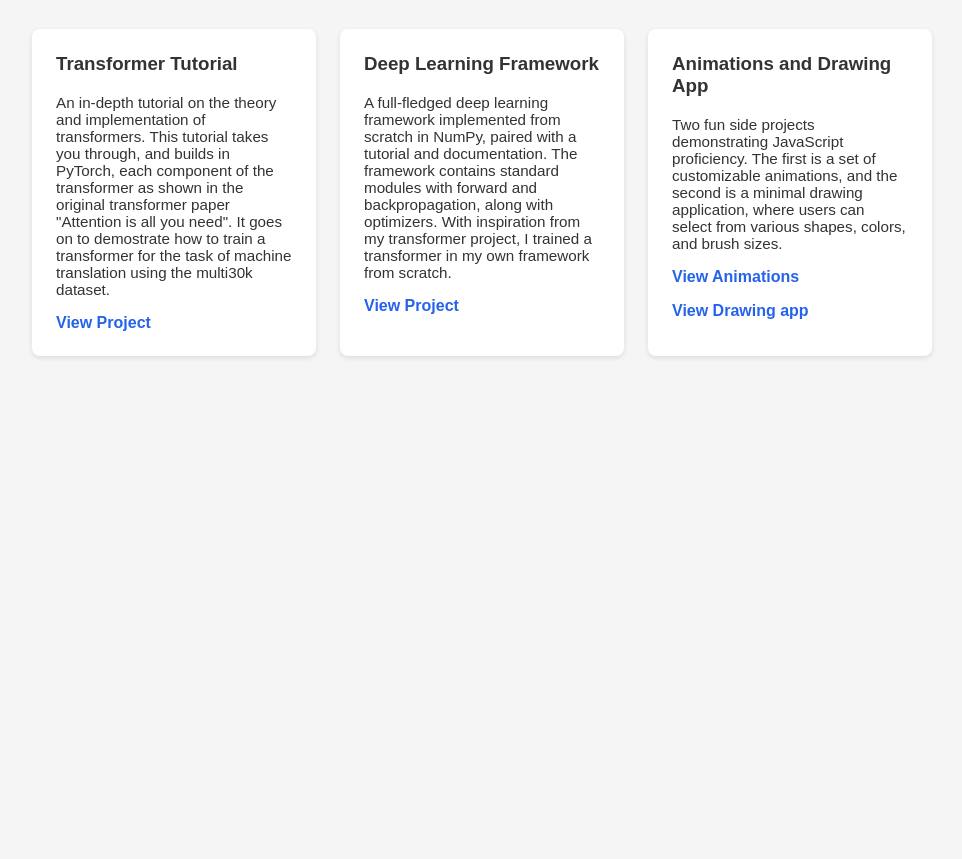
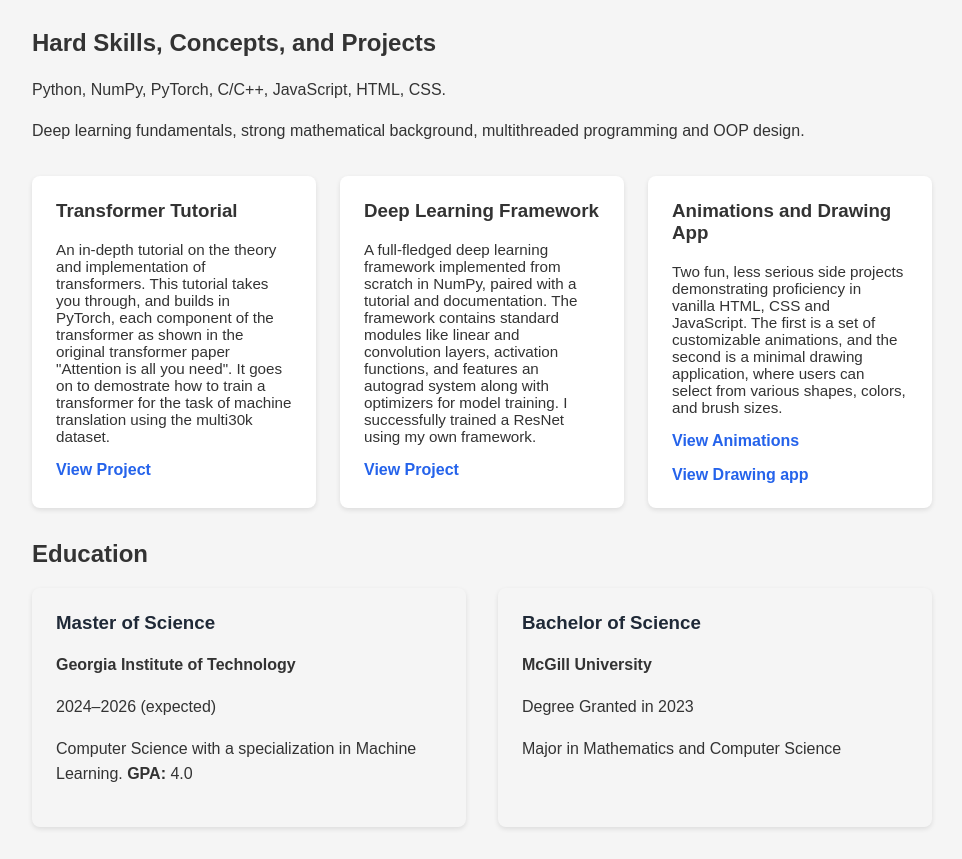
Before and after one commit to michaelkosmider/portfolio, a plain HTML site: page index.html in a window 1280 px wide. Shown: the part 396-1255 px from the top of the page, without its empty margins (158-1120 px from the left). Before the commit the page ends 800 px from the top, so only its background shows below. Drawn offline with Linux system fonts and the light colour scheme.

Commit message:
added skills and education

```diff
--- a/index.html
+++ b/index.html
@@ -65,6 +65,27 @@
       padding: 2rem 1rem;
       color: #888;
     }
+
+  .education-container {
+  display: flex;
+  flex-wrap: wrap;
+  gap: 2rem;
+  margin-top: 1rem;
+}
+
+.education-entry {
+  /* background: white; */
+  border-radius: 8px;
+  box-shadow: 0 2px 5px rgba(0,0,0,0.1);
+  padding: 1.5rem;
+  flex: 1 1 300px;
+  min-width: 280px;
+}
+
+.education-entry h3 {
+  margin-top: 0;
+  color: #1f2937;
+}
   </style>
 </head>
 <body>
@@ -78,7 +99,15 @@
     <h2>About Me</h2>
     <p>I’m a graduate student (4.0 GPA) at Georgia Tech's OMSCS program, with a passion for developing deep learning algorithms from the ground up. I enjoy digging into the mathematical foundations and implementation details that make these models work, and I find it rewarding to build them from scratch. In addition to my focus on machine learning, I also have experience with multi-threaded systems programming in C/C++ and some knowledge of web development, which support my broader interests in software. </p>
   </section>
-
+    <section class="about">
+    <h2>Hard Skills, Concepts, and Projects</h2>
+    <p>
+      Python, NumPy, PyTorch, C/C++, JavaScript, HTML, CSS.
+    </p>
+    <p>
+      Deep learning fundamentals, strong mathematical background, multithreaded programming and OOP design.
+    </p>
+  </section>
   <section class="projects">
 
     <div class="card">
@@ -89,18 +118,39 @@
 
     <div class="card">
       <h3>Deep Learning Framework</h3>
-      <p>A full-fledged deep learning framework implemented from scratch in NumPy, paired with a tutorial and documentation. The framework contains standard modules with forward and backpropagation, along with optimizers. With inspiration from my transformer project, I trained a transformer in my own framework from scratch.</p>
+      <p>A full-fledged deep learning framework implemented from scratch in NumPy, paired with a tutorial and documentation. The framework contains standard modules like linear and convolution layers, activation functions, and features an autograd system along with optimizers for model training. I successfully trained a ResNet using my own framework.</p>
       <a href="#" target="_blank">View Project</a>
     </div>
 
     <div class="card">
       <h3>Animations and Drawing App</h3>
-      <p>Two fun side projects demonstrating JavaScript proficiency. The first is a set of customizable animations, and the second is a minimal drawing application, where users can select from various shapes, colors, and brush sizes. </p>
+      <p>Two fun, less serious side projects demonstrating proficiency in vanilla HTML, CSS and JavaScript. The first is a set of customizable animations, and the second is a minimal drawing application, where users can select from various shapes, colors, and brush sizes. </p>
       <a href="https://michaelkosmider.github.io/animations/" target="_blank">View Animations</a>
       <a href="https://michaelkosmider.github.io/drawing-app/" target="_blank">View Drawing app</a>
     </div>
 
   </section>
+
+
+  <section class="about">
+    <h2>Education</h2>
+    <div class="education-container">
+      <div class="education-entry">
+        <h3>Master of Science</h3>
+        <p><strong>Georgia Institute of Technology</strong></p>
+        <p>2024–2026 (expected)</p>
+        <p>Computer Science with a specialization in Machine Learning. <strong>GPA:</strong> 4.0</p>
+      </div>
+
+      <div class="education-entry">
+        <h3>Bachelor of Science</h3>
+        <p><strong>McGill University</strong></p>
+        <p>Degree Granted in 2023</p>
+        <p>Major in Mathematics and Computer Science</p>
+      </div>
+    </div>
+  </section>
+
 
   <script>
     const user = "michael.kosmider2";
```
